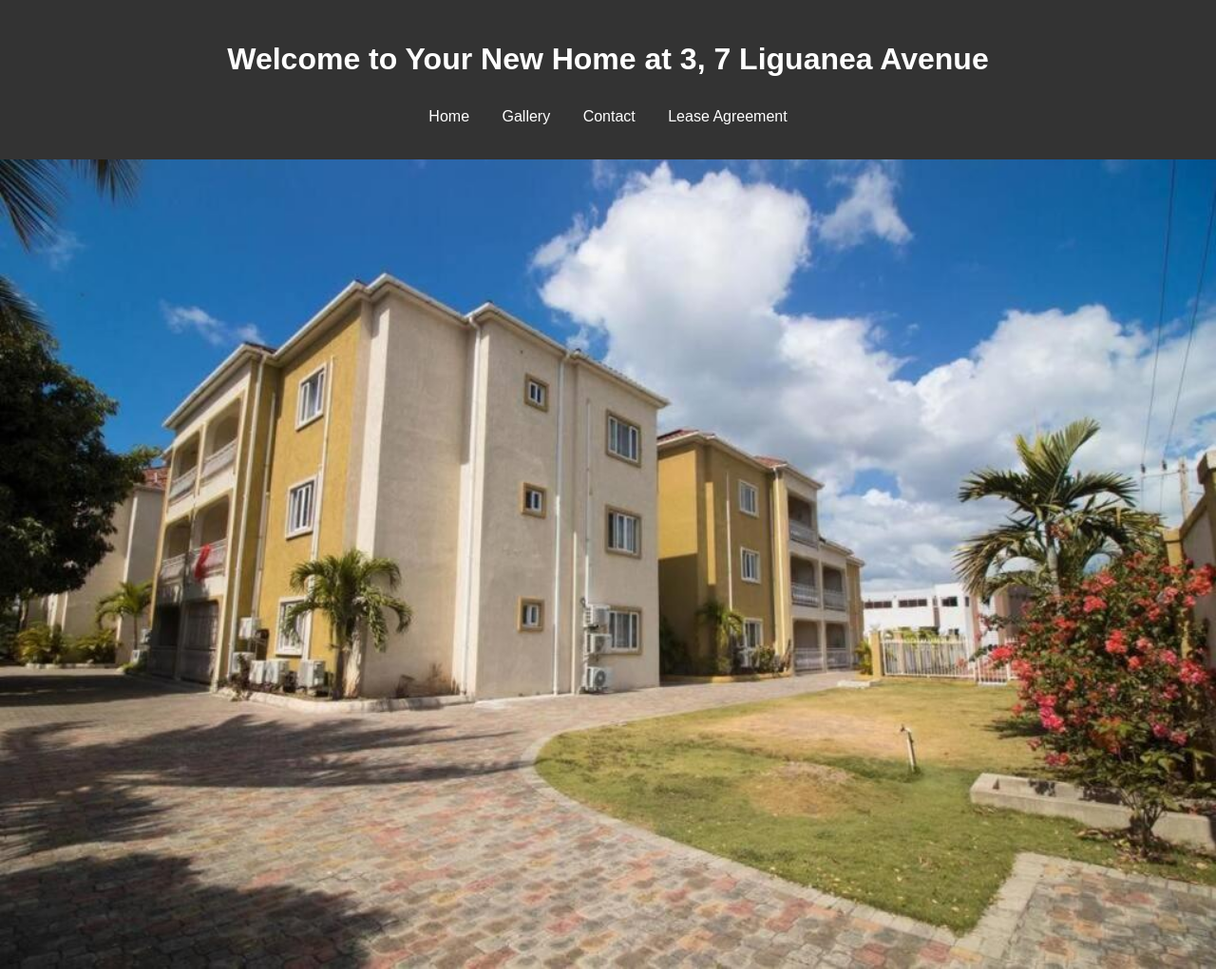
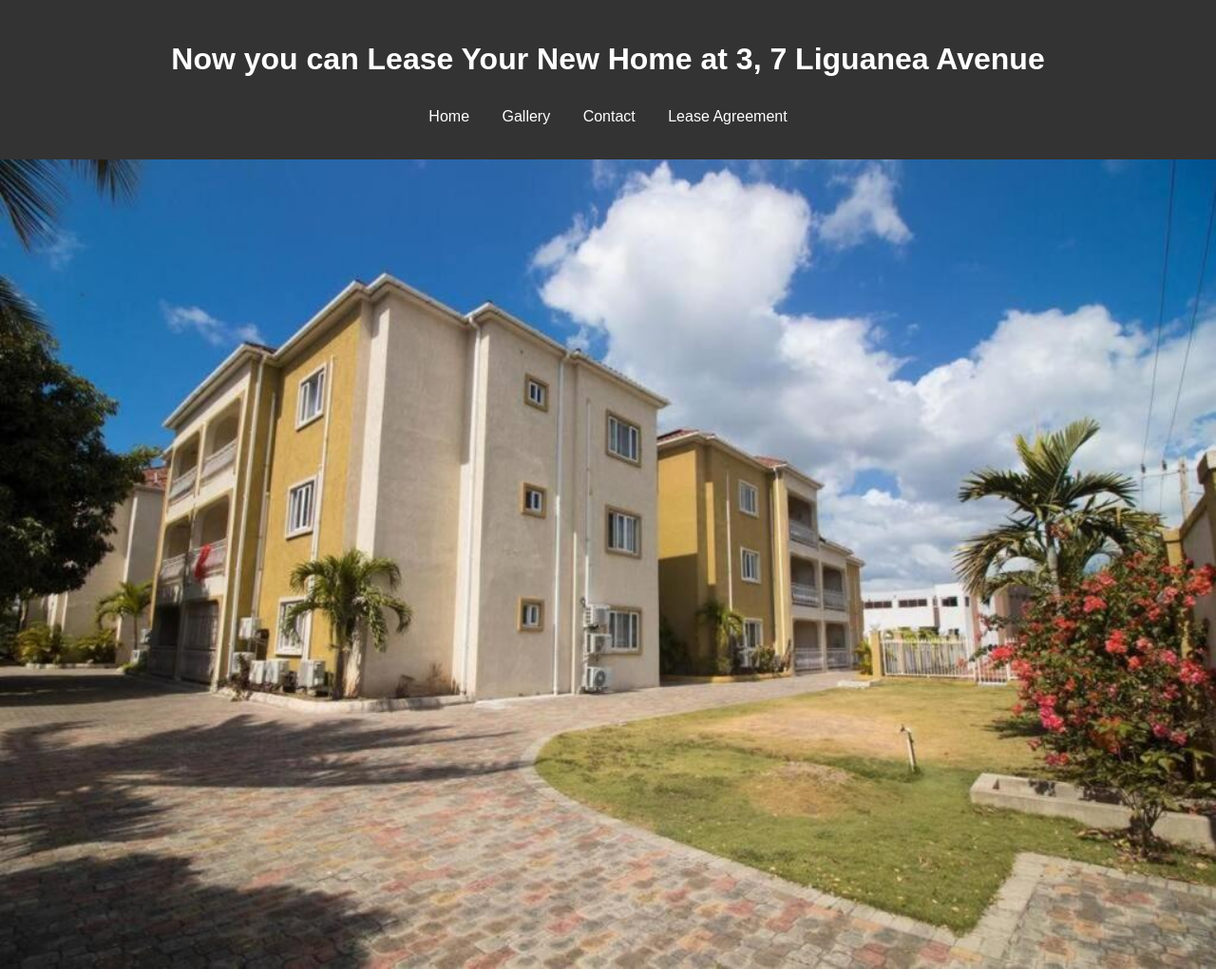
Before and after one commit to gladstone28/web-site-7-liguanea-avenue-nadia, a plain HTML site: page index.html in a window 1280 px wide. Shown: the top 1021 px of the page at 95% size. Drawn offline with Linux system fonts and the light colour scheme.

Commit message:
modify index.html and memory-jog.md and added new immage graphic pool.jpg

```diff
--- a/index.html
+++ b/index.html
@@ -11,7 +11,7 @@
 
 <body>
     <header>
-        <h1>Welcome to Your New Home at 3, 7 Liguanea Avenue</h1>
+        <h1>Now you can Lease Your New Home at 3, 7 Liguanea Avenue</h1>
         <nav>
             <ul>
                 <li><a href="index.html">Home</a></li>
```
Also changed, not shown: images/pool.jpg (added), 1 other file.
